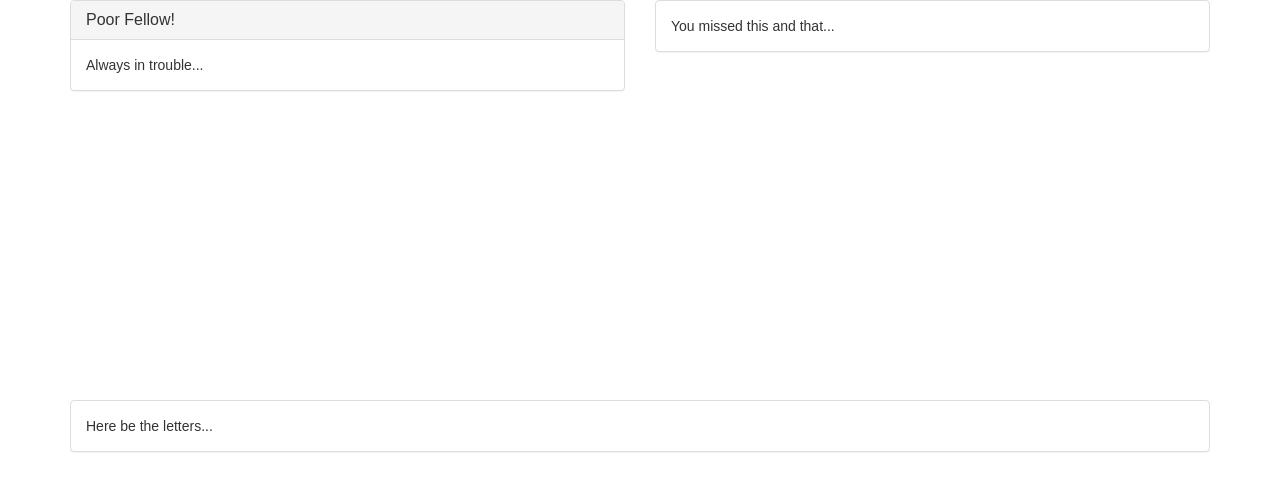
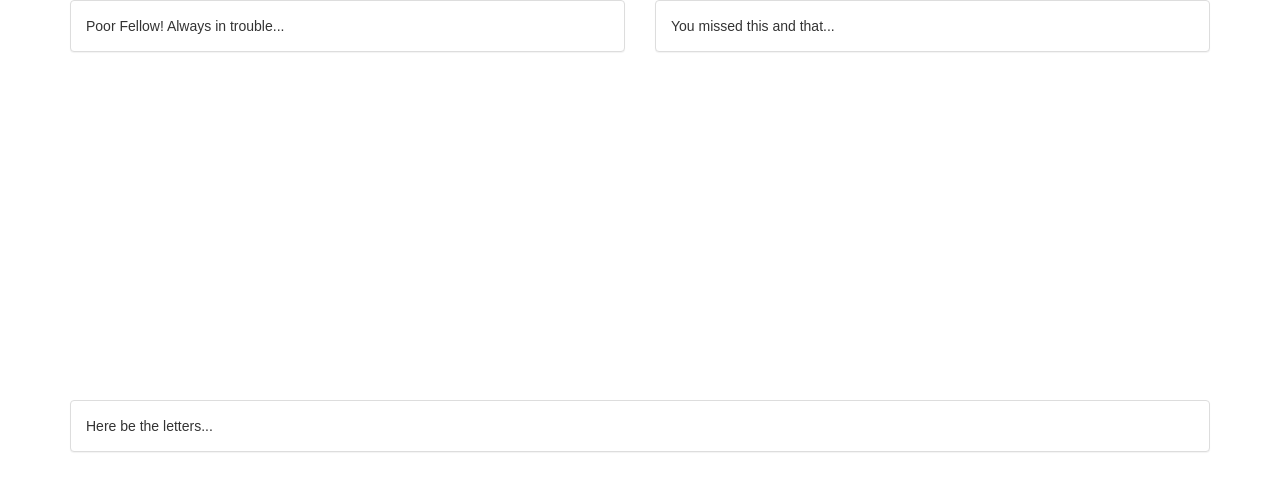
Before and after one commit to tvainio/hirsi, a React (Create React App) app: page / in a window 1280 px wide. Shown: the top 490 px of the page. Built offline with nearby package versions, Linux system fonts and the light colour scheme; no server answers.

Commit message:
simplified placeholder

```diff
--- a/src/components/PoorFellow.jsx
+++ b/src/components/PoorFellow.jsx
@@ -13,13 +13,8 @@ class PoorFellow extends React.Component {
     return (
       <div>
         <Panel>
-          <Panel.Heading>
-            <Panel.Title componentClass="h3">
-              Poor Fellow!
-            </Panel.Title>
-          </Panel.Heading>
           <Panel.Body>
-            Always in trouble...
+            Poor Fellow! Always in trouble...
           </Panel.Body>
         </Panel>
       </div>
```
